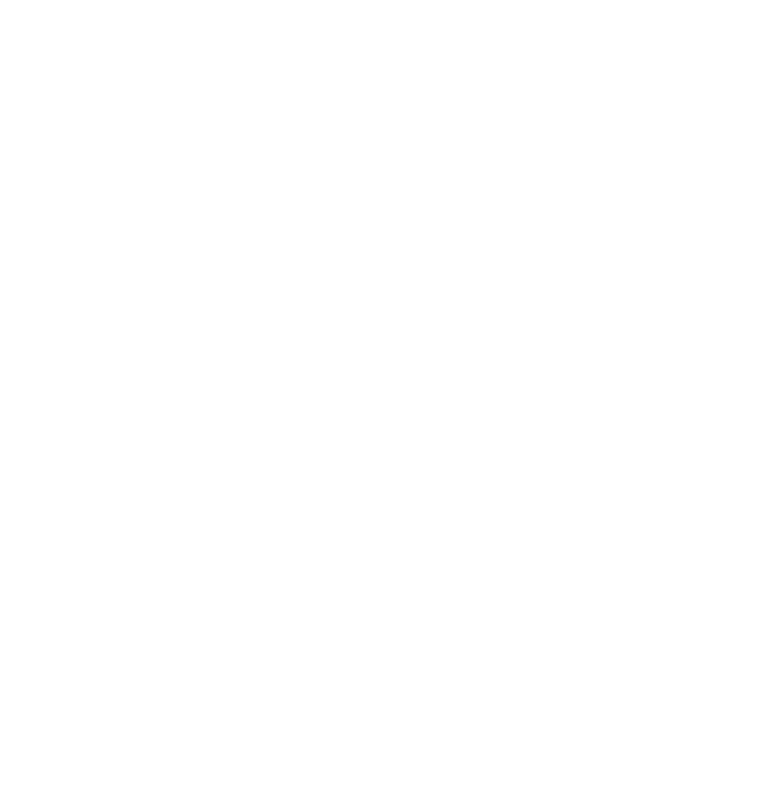
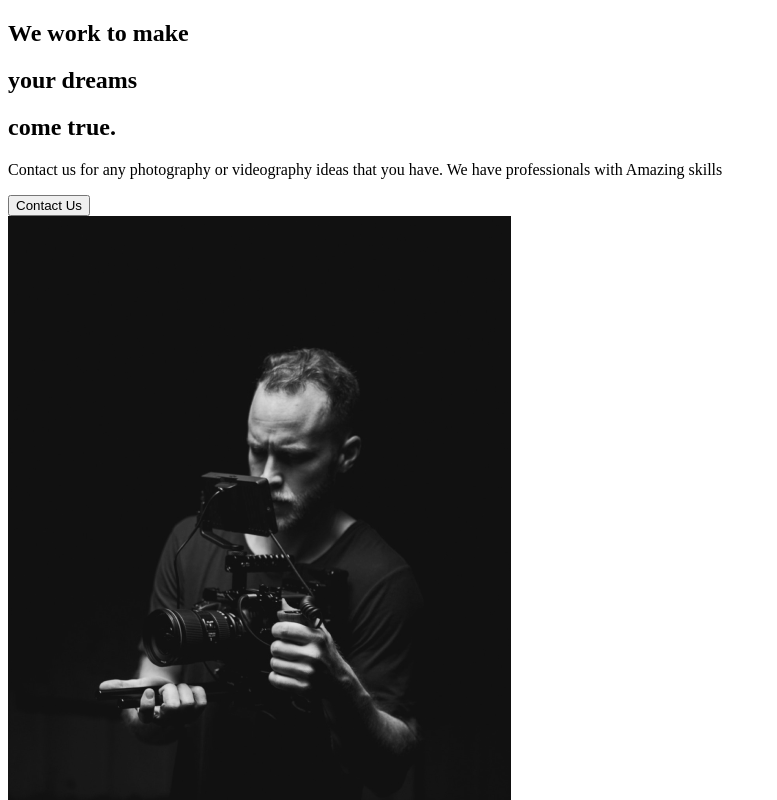
Before and after one commit to bagasimmanuel/capture-project, a Vue app: page / in a window 1280 px wide. Before the commit this address had no page. Shown: the top 800 px of the page, without its empty margins (0-777 px from the left). Built offline with nearby package versions, Linux system fonts and the light colour scheme.

Commit message:
2. About Us Section

```diff
--- /dev/null
+++ b/src/components/AboutSection.vue
@@ -0,0 +1,29 @@
+<template>
+  <div>
+    <div class="description">
+      <div class="title">
+        <div class="hide">
+          <h2>We work to make</h2>
+        </div>
+        <div class="hide">
+          <h2>your <span>dreams</span></h2>
+        </div>
+        <div class="hide">
+          <h2>come true.</h2>
+        </div>
+      </div>
+      <p>
+        Contact us for any photography or videography ideas that you have. We have professionals
+        with Amazing skills
+      </p>
+      <button>Contact Us</button>
+    </div>
+    <div class="image">
+      <img :src="home1" alt="" />
+    </div>
+  </div>
+</template>
+
+<script setup>
+import home1 from '../assets/images/home1.png'
+</script>
--- a/src/router/index.js
+++ b/src/router/index.js
@@ -1,19 +1,19 @@
 import { createWebHistory, createRouter } from 'vue-router'
 import Home from '../views/Home.vue'
-import Random from '../views/Random.vue'
+import AboutUs from '../views/AboutUs.vue'
 
 const router = createRouter({
   history: createWebHistory(import.meta.env.BASE_URL),
   routes: [
     {
+      path: '/',
+      name: 'about-us',
+      component: AboutUs
+    },
+    {
       path: '/home',
       name: 'home',
       component: Home
-    },
-    {
-      path: '/random',
-      name: 'random',
-      component: Random
     }
   ]
 })
--- /dev/null
+++ b/src/views/AboutUs.vue
@@ -0,0 +1,9 @@
+<template>
+  <main>
+    <AboutSection />
+  </main>
+</template>
+
+<script setup>
+import AboutSection from '../components/AboutSection.vue'
+</script>
--- a/src/views/Home.vue
+++ b/src/views/Home.vue
@@ -1,6 +1,6 @@
 <template>
   <main>
-    <h1>Haloooo dari Home</h1>
+    <h1>This is home</h1>
   </main>
 </template>
 
--- a/src/views/Random.vue
+++ /dev/null
@@ -1,7 +0,0 @@
-<template>
-  <div class="">
-    <h1>Haloo</h1>
-  </div>
-</template>
-
-<script setup></script>
```
